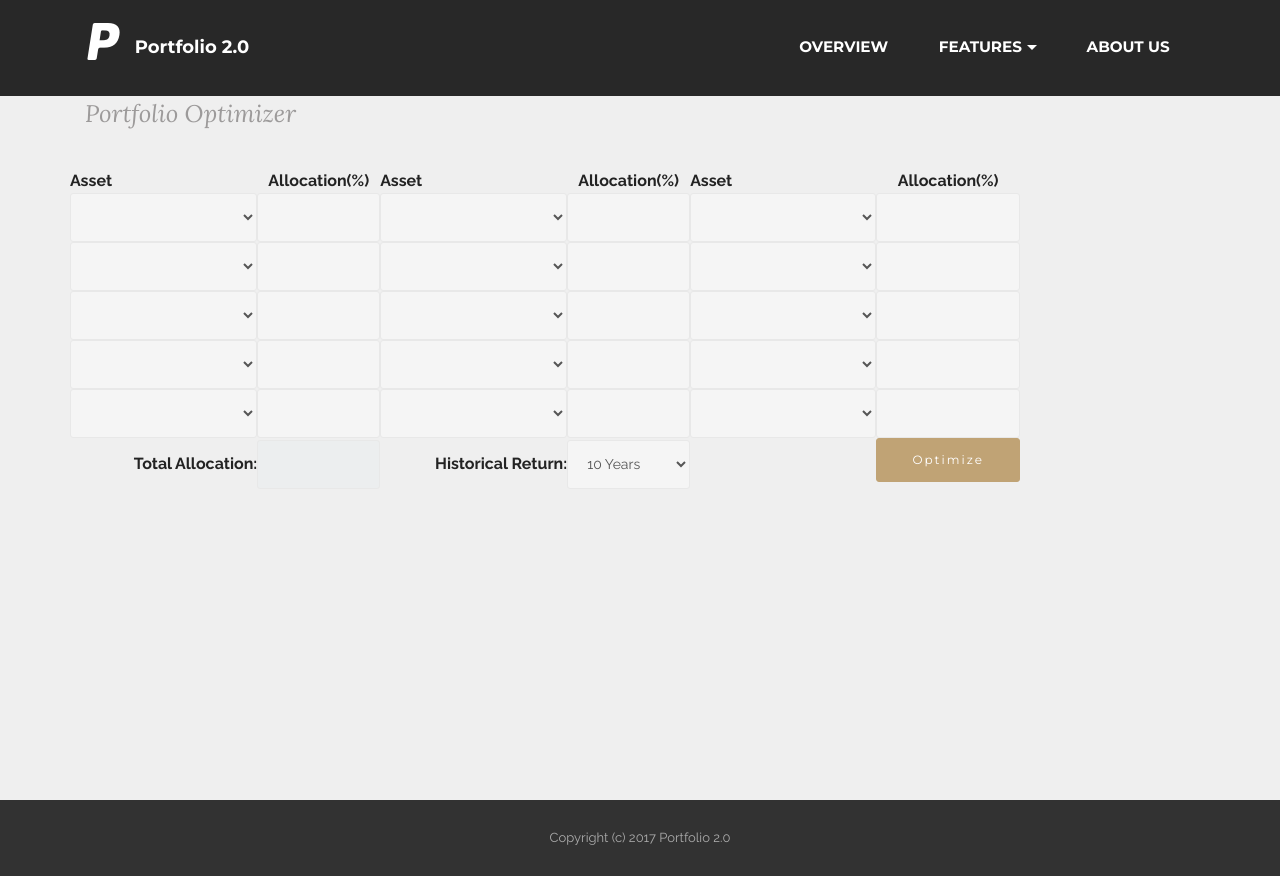
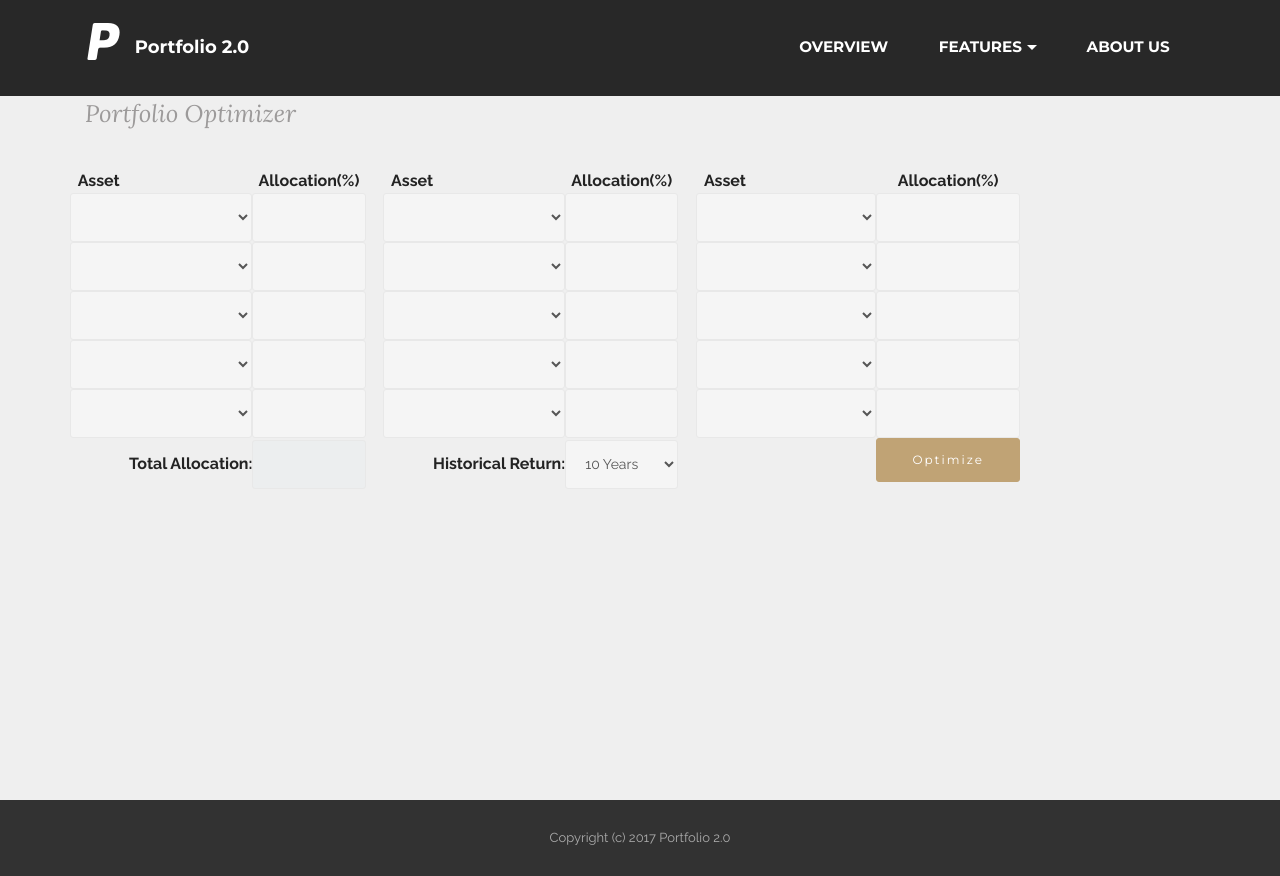
Before and after one commit to anocella/portfolio20, a Flask app: page /optimizer.html in a window 1280 px wide. Run offline with Flask 2, Linux system fonts and the light colour scheme; some libraries are stand-ins or nearby versions.

Commit message:
Add files via upload

```diff
--- a/templates/optimizer.html
+++ b/templates/optimizer.html
@@ -150,12 +150,14 @@
 					  <table style="border-spacing: 5px 2px; border-collapse: collapse;">
 						<thead>
 						  <tr>
-							<th width="20%" style="text-align:left;vertical-align:middle">Asset</th>
-							<th width="13%" style="text-align:center;vertical-align:middle">Allocation(%)</th>
-							<th width="20%" style="text-align:left;vertical-align:middle">Asset</th>
-							<th width="13%" style="text-align:center;vertical-align:middle">Allocation(%)</th>
-							<th width="20%" style="text-align:left;vertical-align:middle">Asset</th>
-							<th width="13%" style="text-align:center;vertical-align:middle">Allocation(%)</th>
+							<th width="20%" style="text-align:left;vertical-align:middle">&nbsp;&nbsp;Asset</th>
+							<th width="12%" style="text-align:center;vertical-align:middle">Allocation(%)</th>
+							<th width="2%">&nbsp;</th>
+							<th width="20%" style="text-align:left;vertical-align:middle">&nbsp;&nbsp;Asset</th>
+							<th width="12%" style="text-align:center;vertical-align:middle">Allocation(%)</th>
+							<th width="2%">&nbsp;</th>
+							<th width="20%" style="text-align:left;vertical-align:middle">&nbsp;&nbsp;Asset</th>
+							<th width="12%" style="text-align:center;vertical-align:middle">Allocation(%)</th>
 						  </tr>
 						</thead>
 						<tbody>
@@ -178,7 +180,8 @@
 								<option value="MidCap">MidCap Eq</option>
 								<option value="SmallCap">SmallCap Eq</option>
 						    </select></td>
-							<td width="13%"><input type="number" min="0" max="100" step="10" class="form-control" id="your_alloc1" oninput="calc_total(this);"></td>
+							<td width="12%"><input type="number" min="0" max="100" step="10" class="form-control" id="your_alloc1" oninput="calc_total(this);"></td>
+							<td width="2%">&nbsp;</td>
 							<td width="20%"><select class="form-control" id="asset2">
 								<option></option>
 								<option value="Gold">Gold</option>
@@ -197,7 +200,8 @@
 								<option value="MidCap">MidCap Eq</option>
 								<option value="SmallCap">SmallCap Eq</option>
 						    </select></td>
-							<td width="13%"><input type="number" min="0" max="100" step="10" class="form-control" id="your_alloc2" oninput="calc_total(this);"></td>
+							<td width="12%"><input type="number" min="0" max="100" step="10" class="form-control" id="your_alloc2" oninput="calc_total(this);"></td>
+							<td width="2%">&nbsp;</td>
 							<td width="20%"><select class="form-control" id="asset3">
 								<option></option>
 								<option value="Gold">Gold</option>
@@ -216,7 +220,7 @@
 								<option value="MidCap">MidCap Eq</option>
 								<option value="SmallCap">SmallCap Eq</option>
 						    </select></td>
-							<td width="13%"><input type="number" min="0" max="100" step="10" class="form-control" id="your_alloc3" oninput="calc_total(this);"></td>
+							<td width="12%"><input type="number" min="0" max="100" step="10" class="form-control" id="your_alloc3" oninput="calc_total(this);"></td>
 						  </tr>
 						  <tr>
 							<td width="20%"><select class="form-control" id="asset4">
@@ -237,7 +241,8 @@
 								<option value="MidCap">MidCap Eq</option>
 								<option value="SmallCap">SmallCap Eq</option>
 						    </select></td>
-							<td width="13%"><input type="number" min="0" max="100" step="10" class="form-control" id="your_alloc4" oninput="calc_total(this);"></td>
+							<td width="12%"><input type="number" min="0" max="100" step="10" class="form-control" id="your_alloc4" oninput="calc_total(this);"></td>
+							<td width="2%">&nbsp;</td>
 							<td width="20%"><select class="form-control" id="asset5">
 								<option></option>
 								<option value="Gold">Gold</option>
@@ -256,7 +261,8 @@
 								<option value="MidCap">MidCap Eq</option>
 								<option value="SmallCap">SmallCap Eq</option>
 						    </select></td>
-							<td width="13%"><input type="number" min="0" max="100" step="10" class="form-control" id="your_alloc5" oninput="calc_total(this);"></td>
+							<td width="12%"><input type="number" min="0" max="100" step="10" class="form-control" id="your_alloc5" oninput="calc_total(this);"></td>
+							<td width="2%">&nbsp;</td>
 							<td width="20%"><select class="form-control" id="asset6">
 								<option></option>
 								<option value="Gold">Gold</option>
@@ -275,7 +281,7 @@
 								<option value="MidCap">MidCap Eq</option>
 								<option value="SmallCap">SmallCap Eq</option>
 						    </select></td>
-							<td width="13%"><input type="number" min="0" max="100" step="10" class="form-control" id="your_alloc6" oninput="calc_total(this);"></td>
+							<td width="12%"><input type="number" min="0" max="100" step="10" class="form-control" id="your_alloc6" oninput="calc_total(this);"></td>
 						  </tr>
 						  <tr>
 							<td width="20%"><select class="form-control" id="asset7">
@@ -296,7 +302,8 @@
 								<option value="MidCap">MidCap Eq</option>
 								<option value="SmallCap">SmallCap Eq</option>
 						    </select></td>
-							<td width="13%"><input type="number" min="0" max="100" step="10" class="form-control" id="your_alloc7" oninput="calc_total(this);"></td>
+							<td width="12%"><input type="number" min="0" max="100" step="10" class="form-control" id="your_alloc7" oninput="calc_total(this);"></td>
+							<td width="2%">&nbsp;</td>
 							<td width="20%"><select class="form-control" id="asset8">
 								<option></option>
 								<option value="Gold">Gold</option>
@@ -315,7 +322,8 @@
 								<option value="MidCap">MidCap Eq</option>
 								<option value="SmallCap">SmallCap Eq</option>
 						    </select></td>
-							<td width="13%"><input type="number" min="0" max="100" step="10" class="form-control" id="your_alloc8" oninput="calc_total(this);"></td>
+							<td width="12%"><input type="number" min="0" max="100" step="10" class="form-control" id="your_alloc8" oninput="calc_total(this);"></td>
+							<td width="2%">&nbsp;</td>
 							<td width="20%"><select class="form-control" id="asset9">
 								<option></option>
 								<option value="Gold">Gold</option>
@@ -334,7 +342,7 @@
 								<option value="MidCap">MidCap Eq</option>
 								<option value="SmallCap">SmallCap Eq</option>
 						    </select></td>
-							<td width="13%"><input type="number" min="0" max="100" step="10" class="form-control" id="your_alloc9" oninput="calc_total(this);"></td>
+							<td width="12%"><input type="number" min="0" max="100" step="10" class="form-control" id="your_alloc9" oninput="calc_total(this);"></td>
 						  </tr>
 						  <tr>
 							<td width="20%"><select class="form-control" id="asset10">
@@ -355,7 +363,8 @@
 								<option value="MidCap">MidCap Eq</option>
 								<option value="SmallCap">SmallCap Eq</option>
 						    </select></td>
-							<td width="13%"><input type="number" min="0" max="100" step="10" class="form-control" id="your_alloc10" oninput="calc_total(this);"></td>
+							<td width="12%"><input type="number" min="0" max="100" step="10" class="form-control" id="your_alloc10" oninput="calc_total(this);"></td>
+							<td width="2%">&nbsp;</td>
 							<td width="20%"><select class="form-control" id="asset11">
 								<option></option>
 								<option value="Gold">Gold</option>
@@ -374,7 +383,8 @@
 								<option value="MidCap">MidCap Eq</option>
 								<option value="SmallCap">SmallCap Eq</option>
 						    </select></td>
-							<td width="13%"><input type="number" min="0" max="100" step="10" class="form-control" id="your_alloc11" oninput="calc_total(this);"></td>
+							<td width="12%"><input type="number" min="0" max="100" step="10" class="form-control" id="your_alloc11" oninput="calc_total(this);"></td>
+							<td width="2%">&nbsp;</td>
 							<td width="20%"><select class="form-control" id="asset12">
 								<option></option>
 								<option value="Gold">Gold</option>
@@ -393,7 +403,7 @@
 								<option value="MidCap">MidCap Eq</option>
 								<option value="SmallCap">SmallCap Eq</option>
 						    </select></td>
-							<td width="13%"><input type="number" min="0" max="100" step="10" class="form-control" id="your_alloc12" oninput="calc_total(this);"></td>
+							<td width="12%"><input type="number" min="0" max="100" step="10" class="form-control" id="your_alloc12" oninput="calc_total(this);"></td>
 						  </tr>
 						  <tr>
 							<td width="20%"><select class="form-control" id="asset13">
@@ -414,7 +424,8 @@
 								<option value="MidCap">MidCap Eq</option>
 								<option value="SmallCap">SmallCap Eq</option>
 						    </select></td>
-							<td width="13%"><input type="number" min="0" max="100" step="10" class="form-control" id="your_alloc13" oninput="calc_total(this);"></td>
+							<td width="12%"><input type="number" min="0" max="100" step="10" class="form-control" id="your_alloc13" oninput="calc_total(this);"></td>
+							<td width="2%">&nbsp;</td>
 							<td width="20%"><select class="form-control" id="asset14">
 								<option></option>
 								<option value="Gold">Gold</option>
@@ -433,7 +444,8 @@
 								<option value="MidCap">MidCap Eq</option>
 								<option value="SmallCap">SmallCap Eq</option>
 						    </select></td>
-							<td width="13%"><input type="number" min="0" max="100" step="10" class="form-control" id="your_alloc14" oninput="calc_total(this);"></td>
+							<td width="12%"><input type="number" min="0" max="100" step="10" class="form-control" id="your_alloc14" oninput="calc_total(this);"></td>
+							<td width="2%">&nbsp;</td>
 							<td width="20%"><select class="form-control" id="asset15">
 								<option></option>
 								<option value="Gold">Gold</option>
@@ -452,22 +464,24 @@
 								<option value="MidCap">MidCap Eq</option>
 								<option value="SmallCap">SmallCap Eq</option>
 						    </select></td>
-							<td width="13%"><input type="number" min="0" max="100" step="10" class="form-control" id="your_alloc15" oninput="calc_total(this);"></td>
+							<td width="12%"><input type="number" min="0" max="100" step="10" class="form-control" id="your_alloc15" oninput="calc_total(this);"></td>
 						  </tr>
 						  <tr>
 							<td width="20%" style="text-align:right;vertical-align:middle"><b>Total Allocation:</b></td>
-							<td width="13%"><input type="text" type="number" min="0" max="100" step="10" class="form-control" id="total_alloc" readonly="true"></td>
+							<td width="12%"><input type="text" type="number" min="0" max="100" step="10" class="form-control" id="total_alloc" readonly="true"></td>
+							<td width="2%">&nbsp;</td>
 							<td width="20%" style="text-align:right;vertical-align:middle"><b>Historical Return:</b></td>
-							<td width="13%"><select class="form-control" id="ret">
+							<td width="12%"><select class="form-control" id="ret">
 								<option value="10-years">10 Years</option>
 						    	<option value="5-years">5 Years</option>
 						    	<option value="3-years">3 Years</option>
 								<option value="1-year">1 Year</option>
 						    </select></td>
-							  <td width="20%" style="text-align:center;vertical-align:middle">
+							<td width="2%">&nbsp;</td>
+							<td width="20%" style="text-align:center;vertical-align:middle">
 								  <span id="error_msg" style="font-size:10px;color:red;"></span></span>
 								  <i id="loading" class="fa fa-spinner fa-pulse fa-2x fa-fw" hidden="true"></i></td>
-							<td width="13%"><button type="button" class="btn btn-primary" id="optimize_btn" onclick="optimize();">Optimize</button></td>
+							<td width="12%"><button type="button" class="btn btn-primary" id="optimize_btn" onclick="optimize();">Optimize</button></td>
 						  </tr>
 						</tbody>
 					  </table>
```
